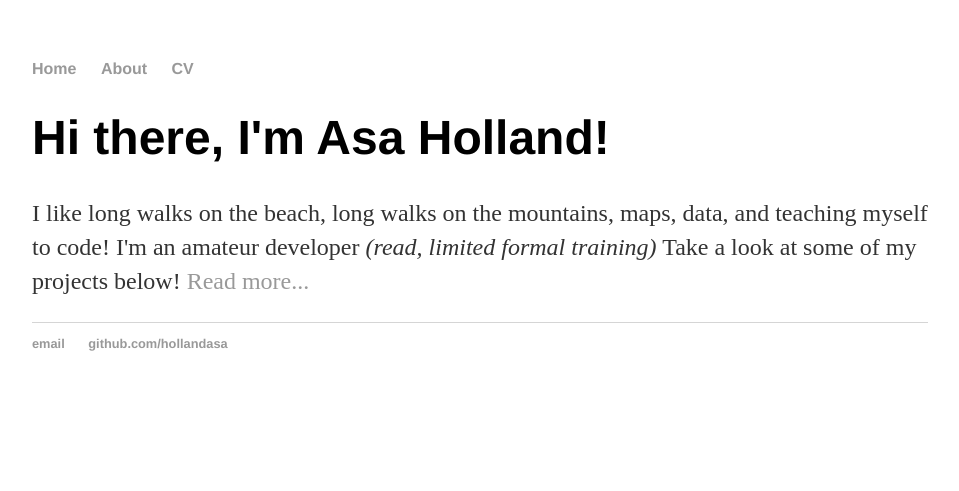
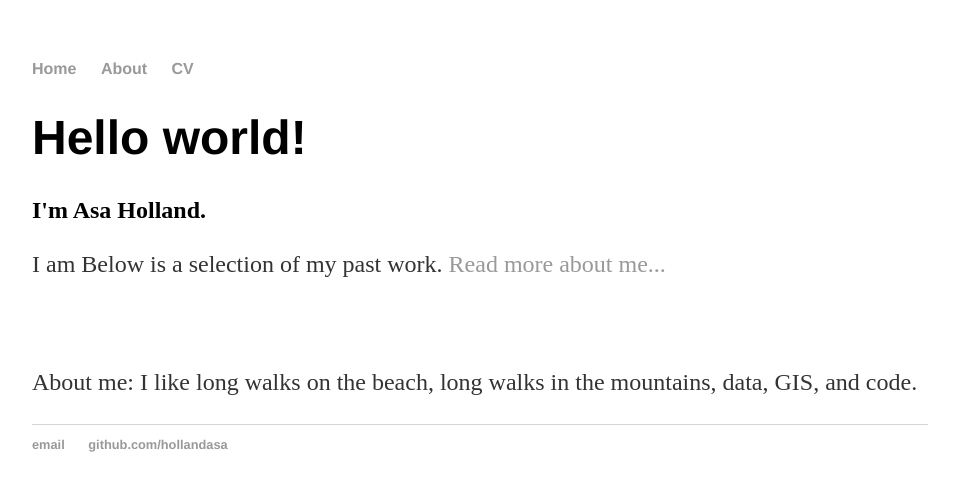
Before and after one commit to hollandasa/hollandasa.github.io, a Jekyll site: the page built from index.html, in a window 1280 px wide. Shown: the top 491 px of the page, without its empty margins (160-1119 px from the left). Built offline with Jekyll 4.4.1, drawn with Linux system fonts in a browser that asks for light colours.

Commit message:
Update index.html
Edits to text, split paragraphs

```diff
--- a/index.html
+++ b/index.html
@@ -3,6 +3,9 @@ layout: default
 title: Asa Holland
 ---
 <div class="blurb">
-	<h1>Hi there, I'm Asa Holland!</h1>
-	<p>I like long walks on the beach, long walks on the mountains, maps, data, and teaching myself to code! I'm an amateur developer <em>(read, limited formal training)</em> Take a look at some of my projects below! <a href="/about">Read more...</a></p>
+        <h1>Hello world!</h1>
+	<h2>I'm Asa Holland.</h2>
+        <p>I am Below is a selection of my past work. <a href="/about">Read more about me...</a></p>
+        <br></br>
+        <p>About me: I like long walks on the beach, long walks in the mountains, data, GIS, and code.</p>
 </div><!-- /.blurb -->
```
